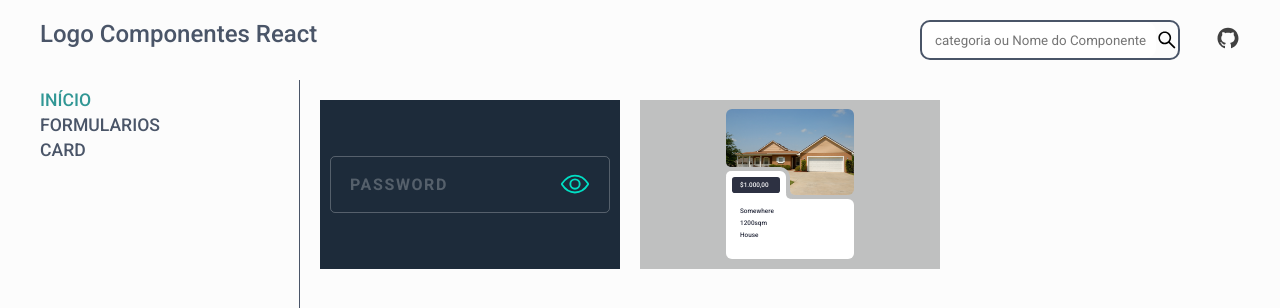
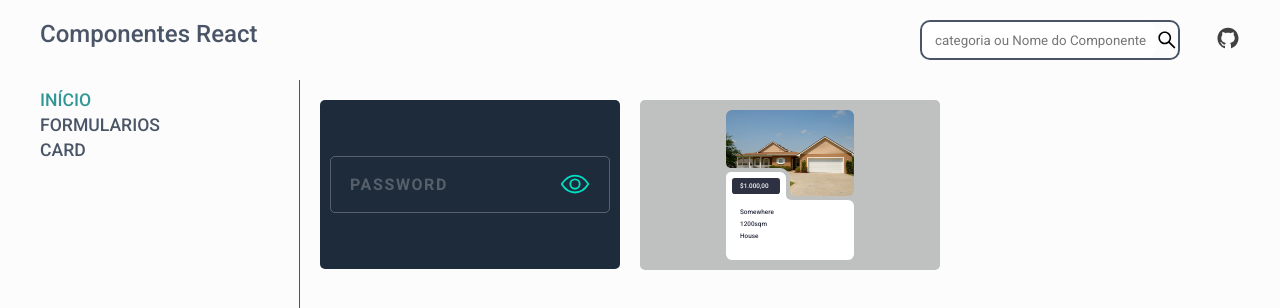
Before and after one commit to felipe-AGomes/components-hub, a Next.js app: page / in a window 1280 px wide. Shown: the top 308 px of the page. Built offline with nearby package versions, Linux system fonts and the light colour scheme.

Commit message:
feat: improve responsiveness

```diff
--- a/src/components/Header/index.tsx
+++ b/src/components/Header/index.tsx
@@ -5,7 +5,7 @@ export default function Header() {
 	return (
 		<header className={S.headerContain}>
 			<div className={S.logoContain}>
-				<h1>Logo Componentes React</h1>
+				<h1>Componentes React</h1>
 			</div>
 			<div className={S.searchBox}>
 				<div className={S.inputContain}>
--- a/src/components/HubComponents/InvertedBorderRadiusCard/InvertedBorderRadiusCard.module.css
+++ b/src/components/HubComponents/InvertedBorderRadiusCard/InvertedBorderRadiusCard.module.css
@@ -6,8 +6,6 @@
 	justify-content: center;
 	background: #bfc0c0;
 
-	margin: 0;
-	padding: 0;
 	box-sizing: border-box;
 	font-family: 'Poppins', sans-serif;
 }
@@ -27,7 +25,7 @@
 	width: 100%;
 	height: 86px;
 	border-radius: 6px;
-	background: url(/house.jpg);
+	background: url(/InvertedBorderRadiusCard/house.jpg);
 	background-size: contain;
 	background-repeat: no-repeat;
 }
--- a/src/components/HubComponents/InvertedBorderRadiusCard/index.tsx
+++ b/src/components/HubComponents/InvertedBorderRadiusCard/index.tsx
@@ -6,6 +6,7 @@ export default function InvertedBorderRadiusCard() {
 			className='component__page'
 			id={S.contain}
 		>
+			<div className={S.box}>
 				<div className={S.card}>
 					<div className={S.imgBx}></div>
 					<div className={S.content}>
@@ -19,6 +20,7 @@ export default function InvertedBorderRadiusCard() {
 						</ul>
 					</div>
 				</div>
+			</div>
 		</section>
 	);
 }
--- a/src/components/HubComponents/index.tsx
+++ b/src/components/HubComponents/index.tsx
@@ -8,6 +8,7 @@ export default function HubComponents({ children }: Props) {
 			style={{
 				display: 'grid',
 				gridTemplateColumns: 'repeat(auto-fill, 300px)',
+				gridTemplateRows: 'min-content',
 				justifyContent: 'center',
 				gap: '20px',
 				flexGrow: '1',
--- a/src/styles/globals.css
+++ b/src/styles/globals.css
@@ -26,4 +26,5 @@ body {
 
 	aspect-ratio: 16/9;
 	padding: 10px;
+	border-radius: 5px;
 }
```
Also changed, not shown: public/InvertedBorderRadiusCard/house.jpg (renamed from public/house.jpg). Lines whose indentation alone changed are shown as unchanged.
